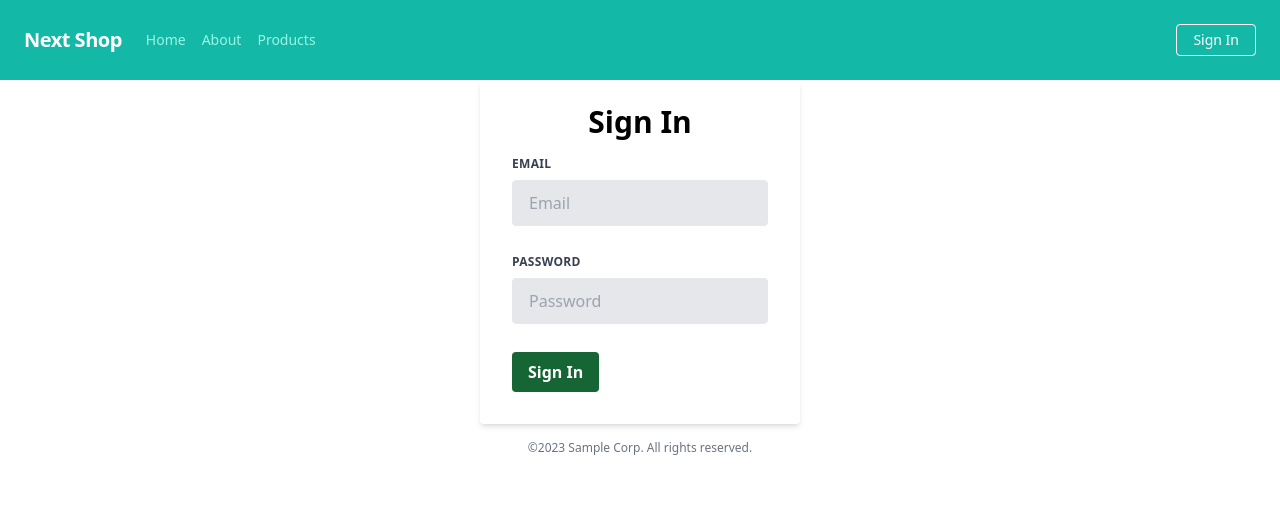
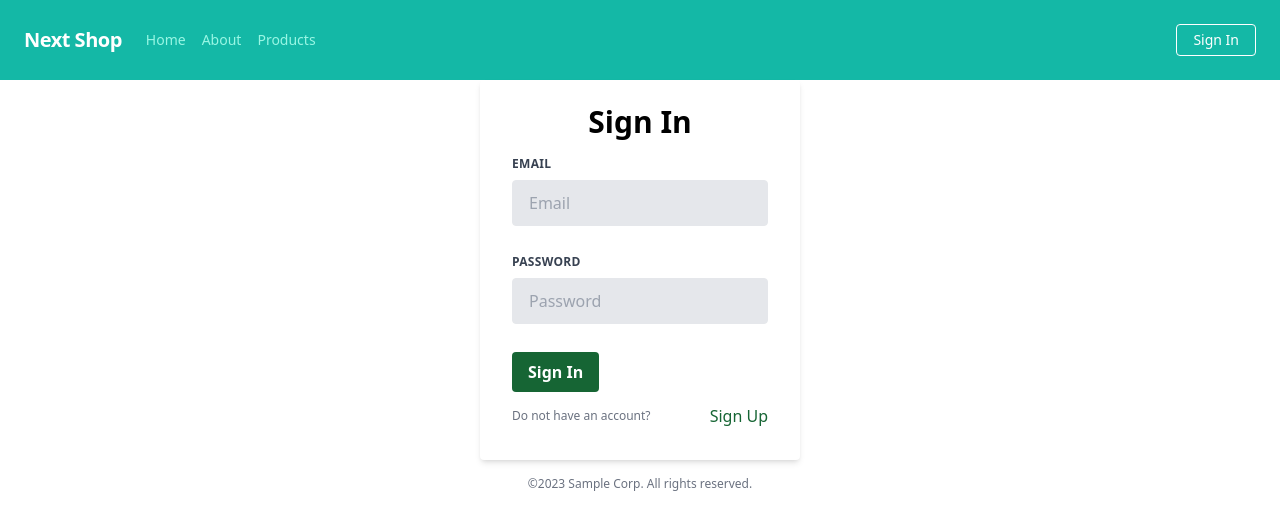
Before and after one commit to Andryshatina/next-shop, a Next.js app: page /sign-in in a window 1280 px wide. Shown: the top 530 px of the page. Built offline with nearby package versions, Linux system fonts and the light colour scheme; no server answers.

Commit message:
small fix

```diff
--- a/components/LoadingSpinner.tsx
+++ b/components/LoadingSpinner.tsx
@@ -7,7 +7,7 @@ const LoadingSpinner = ({ size = 'sm' }: SpinnerProps) => {
 		<div className="flex justify-center items-center">
 			<div className={`animate-spin rounded-full
 			${size == 'sm' ? 'h-8 w-8' : size == 'md' ? 'h-16 w-16' : 'h-32 w-32'}
-			h-32 w-32 border-t-2 border-b-2 border-emerald-900`}></div>
+			border-t-2 border-b-2 border-emerald-900`}></div>
 		</div>
 	)
 };
--- a/pages/sign-in.tsx
+++ b/pages/sign-in.tsx
@@ -1,4 +1,3 @@
-import Button from '../components/Button';
 import Field from '../components/Field';
 import Input from '../components/Input';
 import Page from '../components/Page';
@@ -6,6 +5,7 @@ import { useState } from 'react';
 import { useRouter } from 'next/router';
 import { useSignIn } from '../hooks/user';
 import LoadingSpinner from '../components/LoadingSpinner';
+import Link from 'next/link';
 
 const SignInPage = (): JSX.Element => {
 	const router = useRouter();
@@ -40,9 +40,19 @@ const SignInPage = (): JSX.Element => {
 							<p className="text-red-500 text-xs italic mb-5">Wrong login details</p>
 						)}
 						<div className="flex items-center justify-between">
-							{signInLoading ? <LoadingSpinner /> : (
-								<Button type="submit">Sign In</Button>
-							)}
+							<button className="bg-green-800 hover:bg-green-700 text-white font-bold py-2 px-4 rounded focus:outline-none focus:shadow-outline" type="submit">
+								Sign In
+							</button>
+							{signInLoading && <LoadingSpinner size="sm" />}
+						</div>
+						<div className="mt-3 flex items-center justify-between">
+							<p className="text-gray-500 text-xs">
+								Do not have an account?
+
+							</p>
+							<Link className="text-green-800 hover:text-green-700 no-underline" href="/sign-up">
+								Sign Up
+							</Link>
 						</div>
 					</form>
 					<p className="text-center text-gray-500 text-xs">
```
